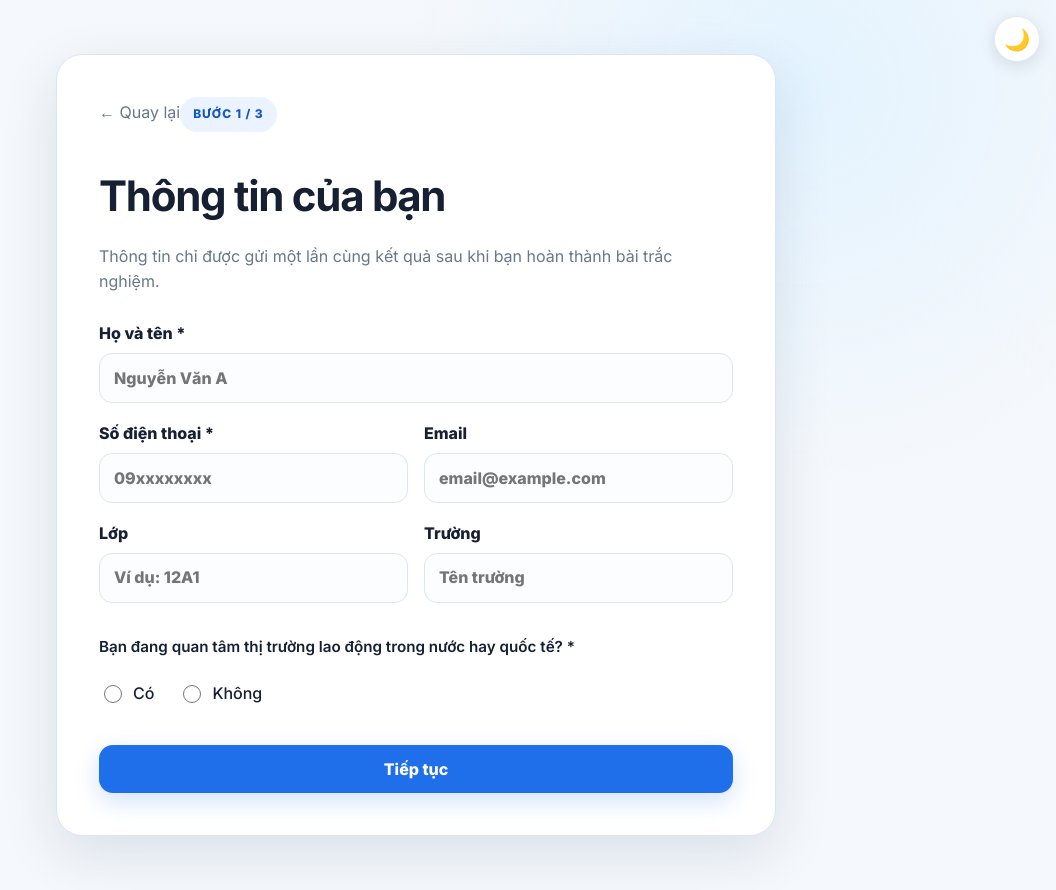
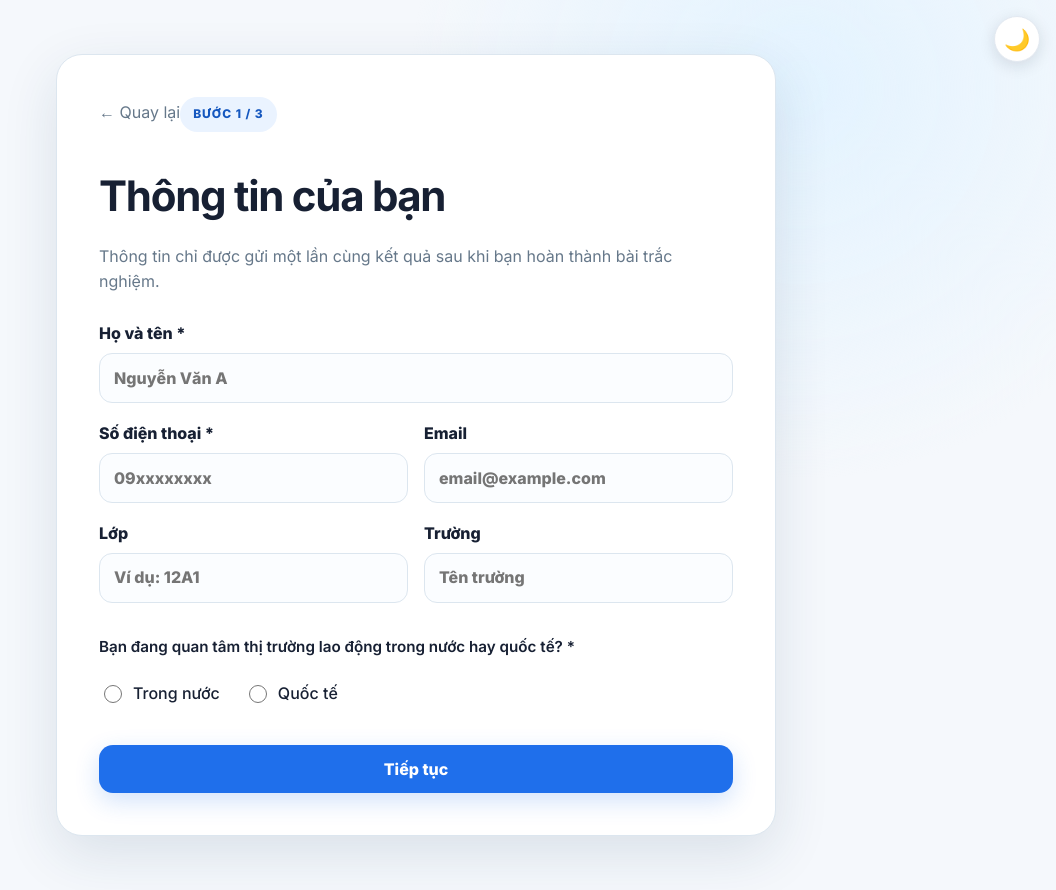
Before and after one commit to thaitran046/tracnghiem-holland, a Next.js app: page / in a window 1280 px wide. Both pictures are taken after a click on the button "Bắt đầu trắc nghiệm". Shown: the whole page, without its empty margins (224-1280 px from the left). Built offline with nearby package versions, Linux system fonts and the light colour scheme.

Commit message:
Doi lua chon sang Trong nuoc hoac Quoc te

```diff
--- a/components/AssessmentApp.tsx
+++ b/components/AssessmentApp.tsx
@@ -333,7 +333,7 @@ export default function AssessmentApp() {
       return
     }
     if (!form.laborMarketInterest) {
-      setError('Vui lòng trả lời câu hỏi khảo sát thị trường lao động.')
+      setError('Vui lòng chọn thị trường lao động bạn quan tâm (Trong nước hoặc Quốc tế).')
       return
     }
 
@@ -561,23 +561,23 @@ export default function AssessmentApp() {
                   <input
                     type="radio"
                     name="laborMarketInterest"
-                    value="Có"
-                    checked={form.laborMarketInterest === 'Có'}
+                    value="Trong nước"
+                    checked={form.laborMarketInterest === 'Trong nước'}
                     onChange={(e) => updateForm('laborMarketInterest', e.target.value)}
                     style={{ width: '18px', height: '18px', accentColor: '#175fc7' }}
                   />
-                  <span>Có</span>
+                  <span>Trong nước</span>
                 </label>
                 <label style={{ display: 'inline-flex', alignItems: 'center', gap: '8px', cursor: 'pointer', fontWeight: 500, margin: 0 }}>
                   <input
                     type="radio"
                     name="laborMarketInterest"
-                    value="Không"
-                    checked={form.laborMarketInterest === 'Không'}
+                    value="Quốc tế"
+                    checked={form.laborMarketInterest === 'Quốc tế'}
                     onChange={(e) => updateForm('laborMarketInterest', e.target.value)}
                     style={{ width: '18px', height: '18px', accentColor: '#175fc7' }}
                   />
-                  <span>Không</span>
+                  <span>Quốc tế</span>
                 </label>
               </div>
             </div>
```
Also changed, not shown: 1 other file (tests, documents, lock files or other folders).
